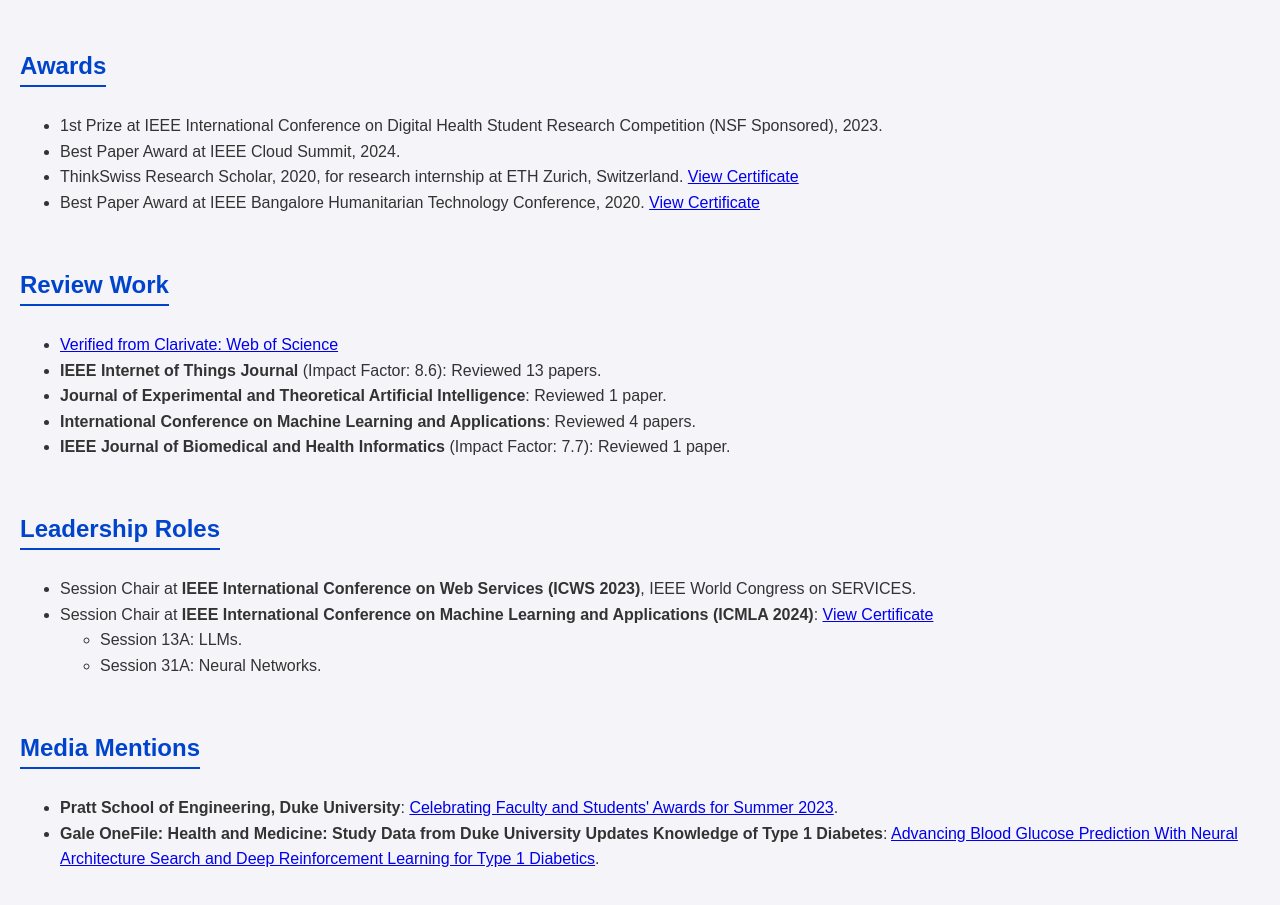
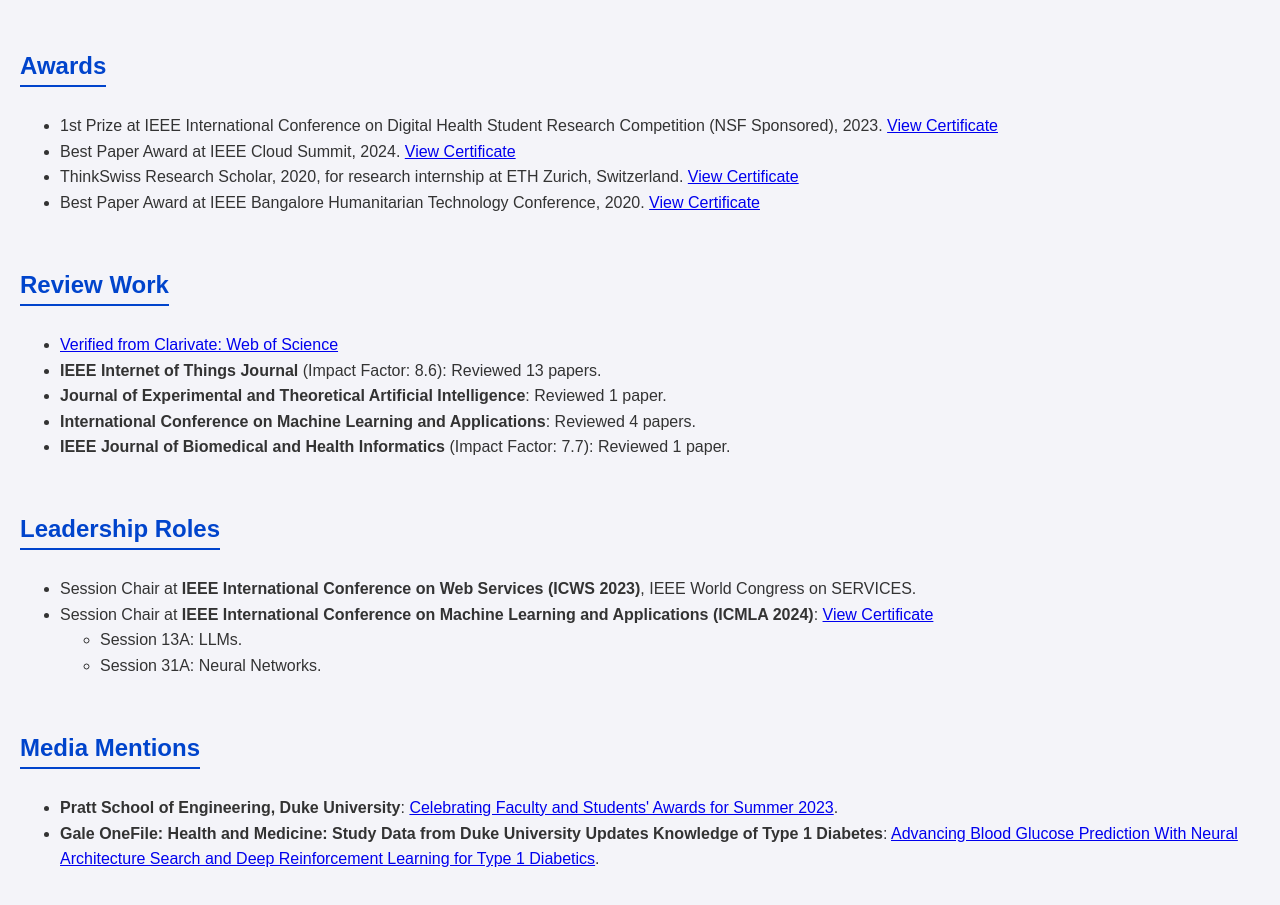
Before and after one commit to Aritra-14/aritraray, a plain HTML site: page index.html in a window 1280 px wide. Shown: the part 1823-2728 px from the top of the page. Drawn offline with Linux system fonts and the light colour scheme.

Commit message:
Update index.html

```diff
--- a/index.html
+++ b/index.html
@@ -90,8 +90,8 @@
         <section id="awards">
             <h2>Awards</h2>
             <ul>
-                <li>1st Prize at IEEE International Conference on Digital Health Student Research Competition (NSF Sponsored), 2023.</li>
-                <li>Best Paper Award at IEEE Cloud Summit, 2024.</li>
+                <li>1st Prize at IEEE International Conference on Digital Health Student Research Competition (NSF Sponsored), 2023. <a href="https://drive.google.com/file/d/1d4OTU2NBI9LyKsExegBvH9kxUjjZEyt9/view?usp=sharing"target="_blank">View Certificate</a></li>
+                <li>Best Paper Award at IEEE Cloud Summit, 2024. <a href="https://drive.google.com/file/d/1lXpzVFms1K1-PseZgywZ0yZ9A3mpu-BN/view?usp=sharing" target="_blank">View Certificate</a></li>
                 <li>ThinkSwiss Research Scholar, 2020, for research internship at ETH Zurich, Switzerland. <a href="https://drive.google.com/file/d/17rhfPCoZCP-8PR6uCPTpOGeMj4shhbO_/view?usp=sharing" target="_blank">View Certificate</a></li>
                 <li>Best Paper Award at IEEE Bangalore Humanitarian Technology Conference, 2020. <a href="https://drive.google.com/file/d/1e7mQSuS7hvM3TDYRNA27NCOvCK0bHsnl/view?usp=sharing" target="_blank">View Certificate</a></li>
             </ul>
```
